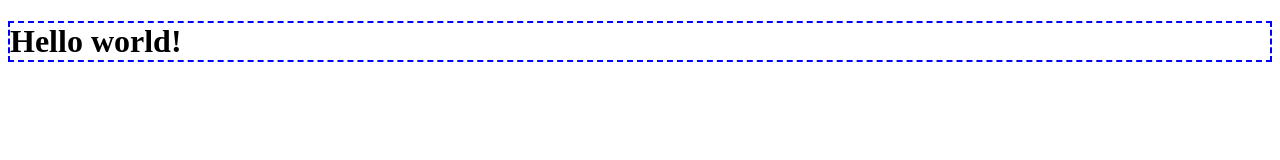
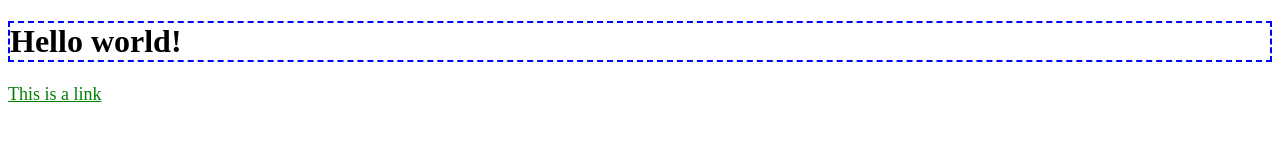
Before and after one commit to anna-yurchenko/skillup-first-rep, a plain HTML site: page src/index.html in a window 1280 px wide. Drawn offline with Linux system fonts and the light colour scheme.

Commit message:
added a link

```diff
--- a/src/index.html
+++ b/src/index.html
@@ -7,5 +7,6 @@
 </head>
 <body>
     <h1>Hello world!</h1>
+    <a href="#">This is a link</a>
 </body>
 </html>
--- a/src/style.css
+++ b/src/style.css
@@ -1,3 +1,7 @@
 h1{
     border: 2px dashed #0000ff;
 }
+a{
+    font-size: 18px;
+    color: #008000;
+}
```
